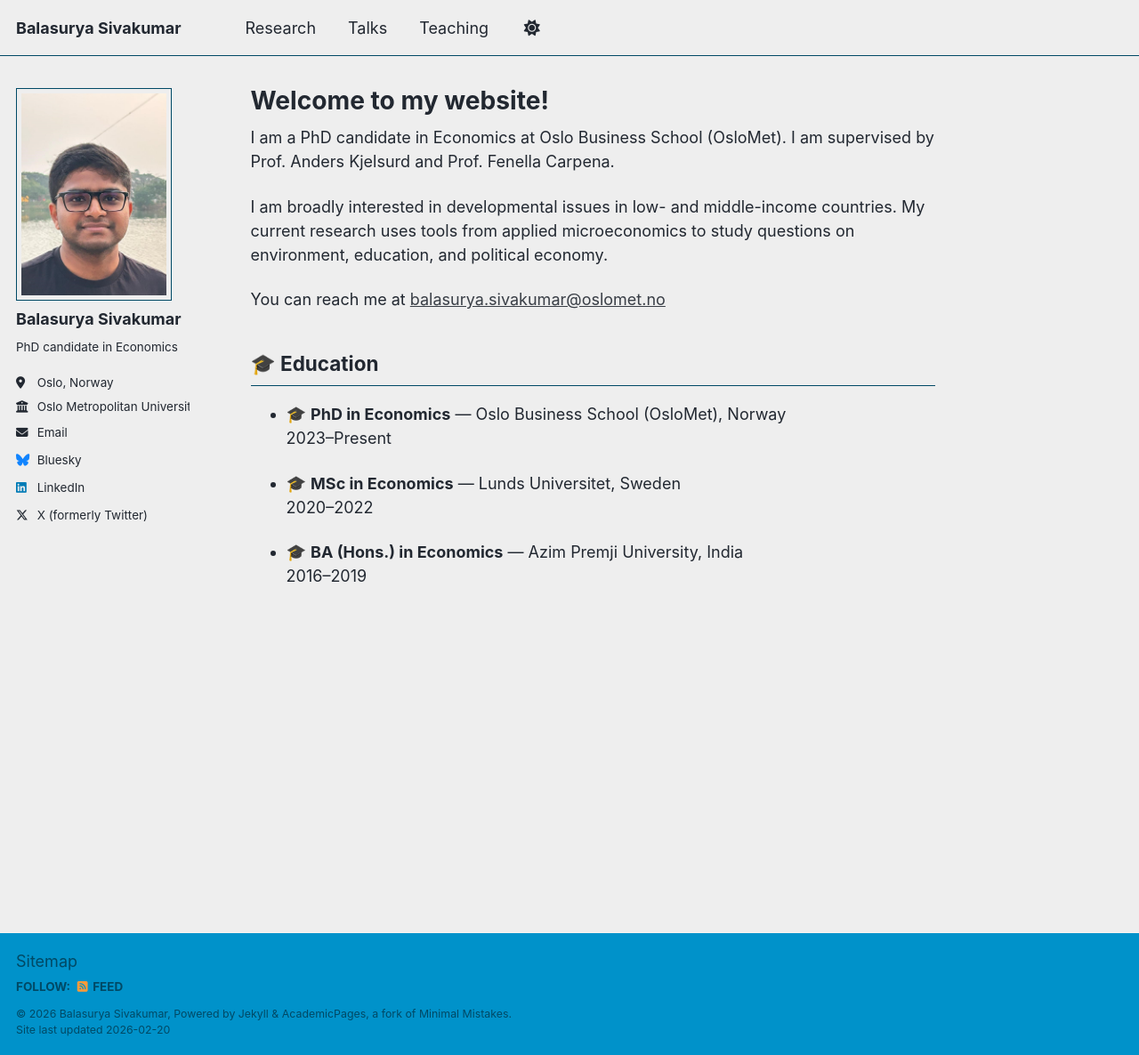
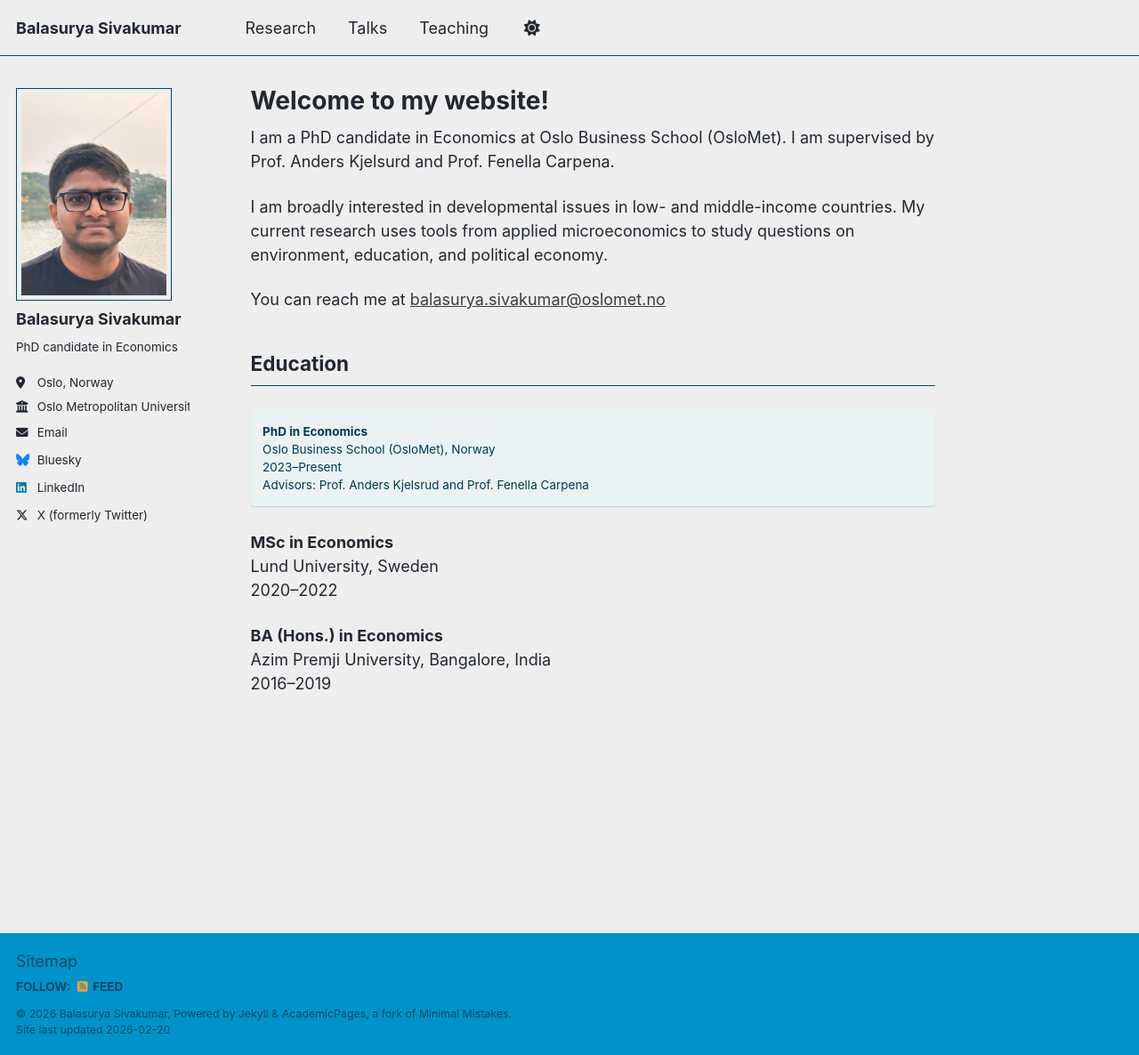
Before and after one commit to BalasuryaSivakumar/balasuryasivakumar.github.io, a Jekyll site: the page built from _pages/about.md, in a window 1280 px wide and 1186 px high. Shown: the whole window at 89% size. Built offline with Jekyll 4.4.1, drawn with Linux system fonts in a browser that asks for light colours; a script that is not in the unit is left out.

Commit message:
Update about.md

```diff
--- a/_pages/about.md
+++ b/_pages/about.md
@@ -12,13 +12,19 @@ I am broadly interested in developmental issues in low- and middle-income countr
 
 You can reach me at <balasurya.sivakumar@oslomet.no>
 
-## 🎓 Education
+## Education
 
-- 🎓 **PhD in Economics** — Oslo Business School (OsloMet), Norway
-  2023–Present
+{: .notice--info}
 
-- 🎓 **MSc in Economics** — Lunds Universitet, Sweden
-  2020–2022
+**PhD in Economics**
+Oslo Business School (OsloMet), Norway
+2023–Present
+Advisors: Prof. Anders Kjelsrud and Prof. Fenella Carpena
 
-- 🎓 **BA (Hons.) in Economics** — Azim Premji University, India
-  2016–2019
+**MSc in Economics**
+Lund University, Sweden
+2020–2022
+
+**BA (Hons.) in Economics**
+Azim Premji University, Bangalore, India
+2016–2019
```
